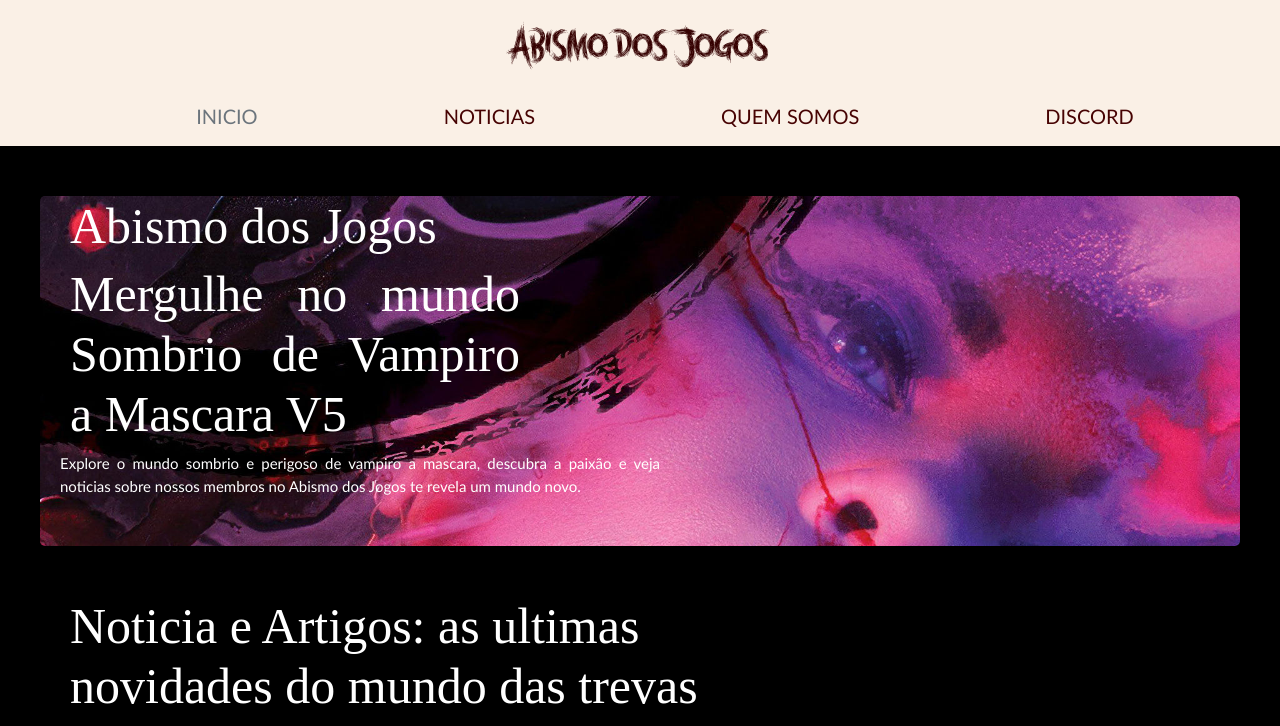
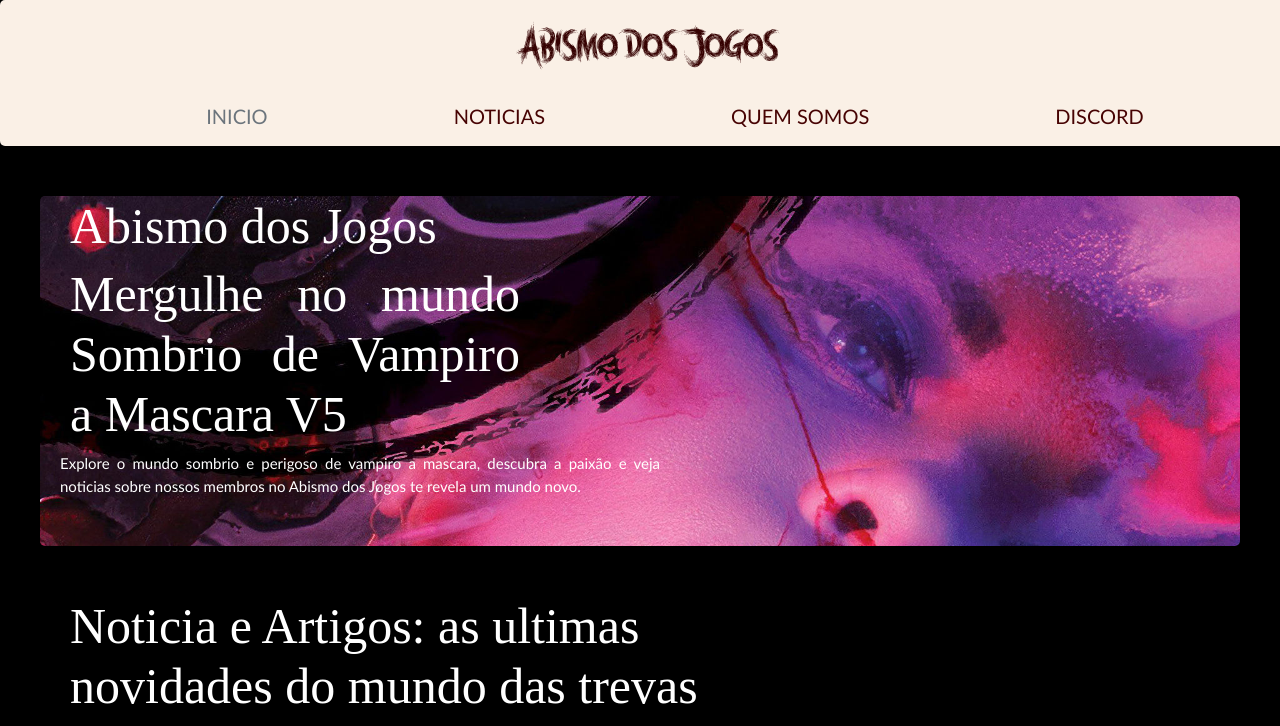
Before and after one commit to claudiotrole/vampiro, a plain HTML site: page index.html in a window 1280 px wide. Shown: the top 726 px of the page. Drawn offline with nearby package versions, Linux system fonts and the light colour scheme; a web font is replaced by a local one.

Commit message:
Update css.css

```diff
--- a/css.css
+++ b/css.css
@@ -46,9 +46,14 @@
 
 #navegaçao {
 
+   width: 1300px;
     padding-top: 20px;
     background-color: linen;
     text-align: center;
+
+    background-repeat: no-repeat;
+    background-size: cover;
+    border-radius: 5px;
 }
 /**************************links cabeçalho*******************/
 a {
```
